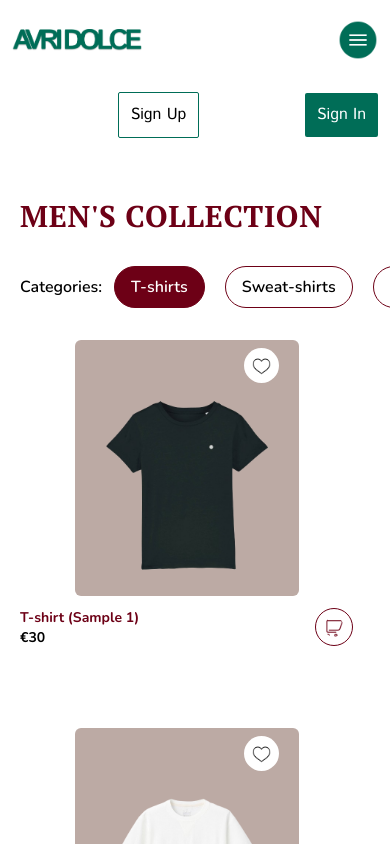
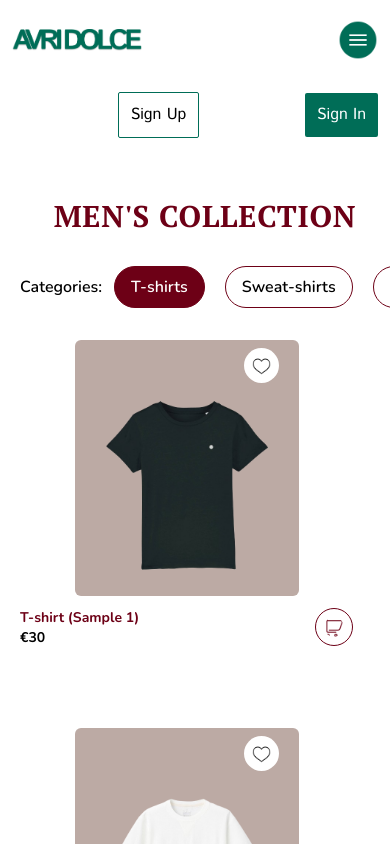
Before and after one commit to Aik-202/avri-dolce, a React (Vite) app in the folder avri-dolce/: page /product in a window 390 px wide. Shown: the top 844 px of the page. Built offline with nearby package versions, Linux system fonts and the light colour scheme.

Commit message:
made sme changes

```diff
--- a/avri-dolce/src/Components/Collection.jsx
+++ b/avri-dolce/src/Components/Collection.jsx
@@ -24,7 +24,7 @@ export default function Collection(props) {
   return (
     <section className='pl-5 flex flex-col space-y-8' id={props.type === "MEN'S COLLECTION" ? 'men'
     : 'women'}>
-        <h2 className='font-h-font text-3xl font-bold text-red tracking-wide'>{props.type}</h2>
+        <h2 className='text-center md:text-start font-h-font text-3xl font-bold text-red tracking-wide'>{props.type}</h2>
         <div className='flex flex-row space-x-3 items-center'>
             <p className='font-p-font text-base font-semibold'>Categories:</p>
             <div className='flex flex-row space-x-5 xl:space-x-10 overflow-x-scroll w-[95%] lg:overflow-x-hidden lg:w-auto'>
@@ -35,7 +35,7 @@ export default function Collection(props) {
                 `} key={item} onClick={() => props.setOption(item)}>{item}</p>))}
             </div>
         </div>
-        <section className='xl:px-24 mt-10'>
+        <section className='md:px-12 xl:px-24 mt-10'>
             <SlideShow
             data={props.type === "MEN'S COLLECTION" && props.option === 'T-shirts' ? MentShirt[0].product
             : props.type === "MEN'S COLLECTION" && props.option === 'Sweat-shirts' ? MenSShirt[0].product
```
